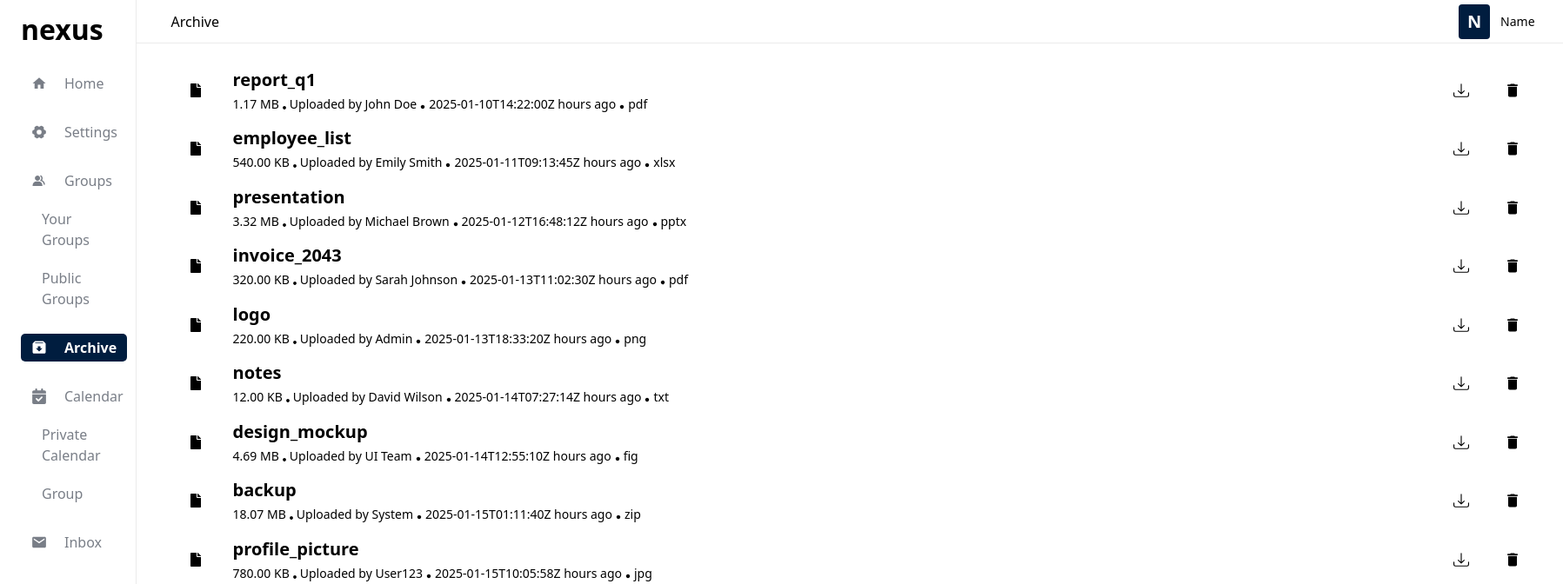
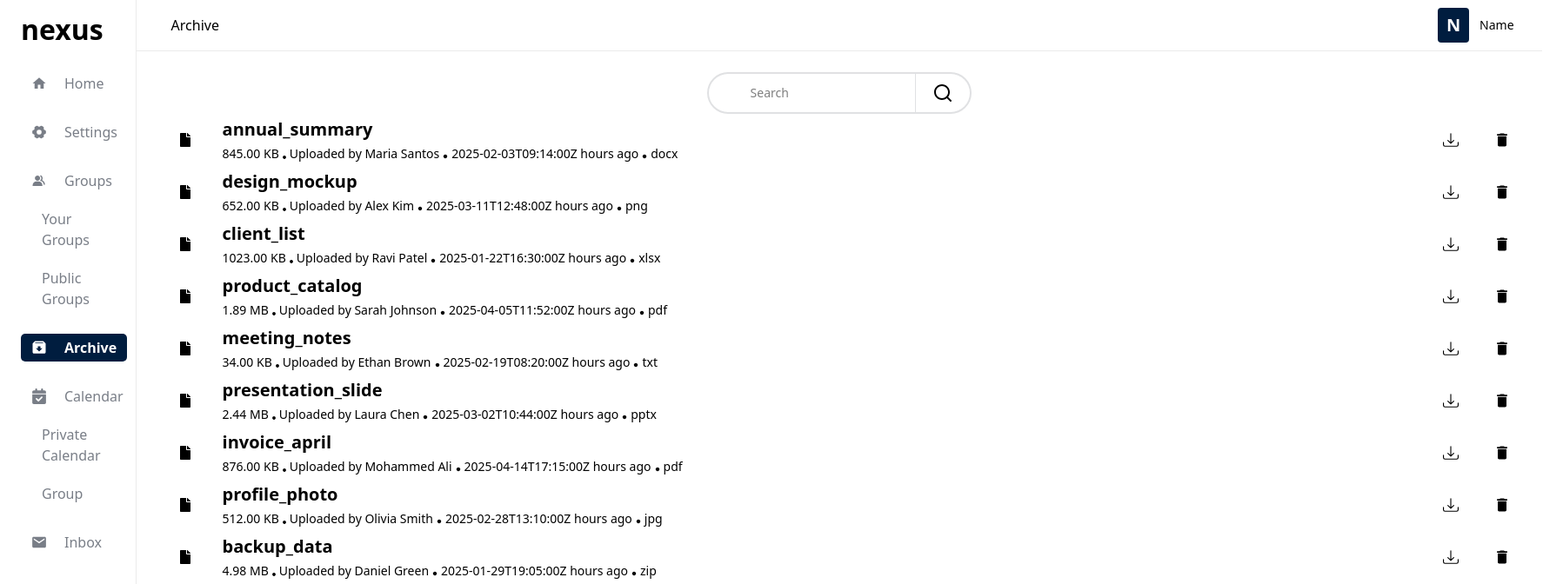
Before and after one commit to mebz2/nexus, a React (Vite) app in the folder client/: page /archive in a window 1280 px wide. Shown: the top 672 px of the page at 87% size, 1797 px wide, since content can reach past the window. Built offline with nearby package versions, Linux system fonts and the light colour scheme.

Commit message:
scrolling in archive is working

```diff
--- a/client/src/components/File.tsx
+++ b/client/src/components/File.tsx
@@ -23,7 +23,7 @@ const File = ({ name, size, file_type, uploaded_by, uploaded_time }: FileProps)
 	}
 	return (
 		<div className="
-				w-400 h-[20%] flex items-center
+				w-400 h-[70px] flex items-center
 				pl-10 hover:border hover:border-[var(--border-color)]
 				hover:rounded-sm hover:shadow-sm
 			"
--- a/client/src/mocks/files.json
+++ b/client/src/mocks/files.json
@@ -1,5 +1,84 @@
 [
-
+	{
+		"id": "f8b2d9e3-7c41-41fc-8c18-5d1e33f4b912",
+		"fileName": "annual_summary",
+		"fileType": "docx",
+		"fileSize": 845,
+		"uploadedBy": "Maria Santos",
+		"uploadedTimeDate": "2025-02-03T09:14:00Z"
+	},
+	{
+		"id": "c1e4fa75-1d2a-408f-b3e9-9bdf2c88ecc8",
+		"fileName": "design_mockup",
+		"fileType": "png",
+		"fileSize": 652,
+		"uploadedBy": "Alex Kim",
+		"uploadedTimeDate": "2025-03-11T12:48:00Z"
+	},
+	{
+		"id": "9a73b4c5-d217-4aff-9fd6-45c5fddeb4ad",
+		"fileName": "client_list",
+		"fileType": "xlsx",
+		"fileSize": 1023,
+		"uploadedBy": "Ravi Patel",
+		"uploadedTimeDate": "2025-01-22T16:30:00Z"
+	},
+	{
+		"id": "0e4f6b9c-28c3-4591-8b0c-0a6bc82f928c",
+		"fileName": "product_catalog",
+		"fileType": "pdf",
+		"fileSize": 1940,
+		"uploadedBy": "Sarah Johnson",
+		"uploadedTimeDate": "2025-04-05T11:52:00Z"
+	},
+	{
+		"id": "4cc76cd1-cbb7-460d-8fd1-48bb60f72941",
+		"fileName": "meeting_notes",
+		"fileType": "txt",
+		"fileSize": 34,
+		"uploadedBy": "Ethan Brown",
+		"uploadedTimeDate": "2025-02-19T08:20:00Z"
+	},
+	{
+		"id": "7ed10738-dac5-4c55-ad72-90e1c85c0e54",
+		"fileName": "presentation_slide",
+		"fileType": "pptx",
+		"fileSize": 2500,
+		"uploadedBy": "Laura Chen",
+		"uploadedTimeDate": "2025-03-02T10:44:00Z"
+	},
+	{
+		"id": "28bdc06f-837d-4fd7-8fe6-d23f4ca9bf4d",
+		"fileName": "invoice_april",
+		"fileType": "pdf",
+		"fileSize": 876,
+		"uploadedBy": "Mohammed Ali",
+		"uploadedTimeDate": "2025-04-14T17:15:00Z"
+	},
+	{
+		"id": "1ee5acb8-e3fd-47b9-a432-a5ddf3ab0785",
+		"fileName": "profile_photo",
+		"fileType": "jpg",
+		"fileSize": 512,
+		"uploadedBy": "Olivia Smith",
+		"uploadedTimeDate": "2025-02-28T13:10:00Z"
+	},
+	{
+		"id": "d9ac7261-2af1-4dcf-8f0b-ab05dca38843",
+		"fileName": "backup_data",
+		"fileType": "zip",
+		"fileSize": 5098,
+		"uploadedBy": "Daniel Green",
+		"uploadedTimeDate": "2025-01-29T19:05:00Z"
+	},
+	{
+		"id": "b7e9464e-509b-48c2-af40-f0ba4c8b2d2a",
+		"fileName": "research_notes",
+		"fileType": "md",
+		"fileSize": 78,
+		"uploadedBy": "Emma Wilson",
+		"uploadedTimeDate": "2025-03-22T15:58:00Z"
+	},
 	{
 		"id": "d3b4f2c1-6af4-4e59-9b0f-54a5c5962e1f",
 		"fileName": "report_q1",
@@ -79,5 +158,45 @@
 		"fileSize": 6100,
 		"uploadedBy": "MeetingBot",
 		"uploadedTimeDate": "2025-01-16T09:45:22Z"
+	},
+	{
+		"id": "e4ab2c9f-1b3a-4c18-ae9b-d2f60e4d77a9",
+		"fileName": "team_roster",
+		"fileType": "xlsx",
+		"fileSize": 689,
+		"uploadedBy": "Henry Walker",
+		"uploadedTimeDate": "2025-04-18T10:12:00Z"
+	},
+	{
+		"id": "5df30c41-13e2-4d98-8cb0-a3e1fa63e93a",
+		"fileName": "financial_overview",
+		"fileType": "pdf",
+		"fileSize": 1524,
+		"uploadedBy": "Sophia Martinez",
+		"uploadedTimeDate": "2025-03-09T14:33:00Z"
+	},
+	{
+		"id": "82f0e7af-1248-44b7-9c5c-3afce87eb6d7",
+		"fileName": "app_logo",
+		"fileType": "png",
+		"fileSize": 304,
+		"uploadedBy": "Leo Turner",
+		"uploadedTimeDate": "2025-02-16T07:41:00Z"
+	},
+	{
+		"id": "3cbf7d8e-5bdf-4c05-9b3d-41f5ea2d5089",
+		"fileName": "contracts_archive",
+		"fileType": "zip",
+		"fileSize": 4320,
+		"uploadedBy": "Isabella Nguyen",
+		"uploadedTimeDate": "2025-01-27T21:18:00Z"
+	},
+	{
+		"id": "accf8a32-dfc5-4840-8024-f768bb40a1cc",
+		"fileName": "weekly_brief",
+		"fileType": "docx",
+		"fileSize": 512,
+		"uploadedBy": "Marcus Lee",
+		"uploadedTimeDate": "2025-04-02T09:55:00Z"
 	}
 ]
--- a/client/src/pages/Archive/Archive.tsx
+++ b/client/src/pages/Archive/Archive.tsx
@@ -1,10 +1,12 @@
-import { Layout, File } from "../../components";
+import { Layout, File, SearchBar } from "../../components";
 import { MockFiles } from "../../mocks";
 
 function Archive() {
 	return (
 		<Layout>
-			<div className="h-full flex flex-col items-center p-5 overflow-y-scroll ">
+			<div className="h-full flex flex-col  items-center box-border p-2 pt-0 ">
+				<SearchBar />
+				<div className="h-200 overflow-y-scroll flex flex-col">
 					{
 						MockFiles.map((file) => {
 							return <File
@@ -14,7 +16,7 @@ function Archive() {
 
 						})
 					}
-				<div className="border w-full h-[10%]">pagination</div>
+				</div>
 
 			</div>
 		</Layout>
```
Lines whose indentation alone changed are shown as unchanged.
